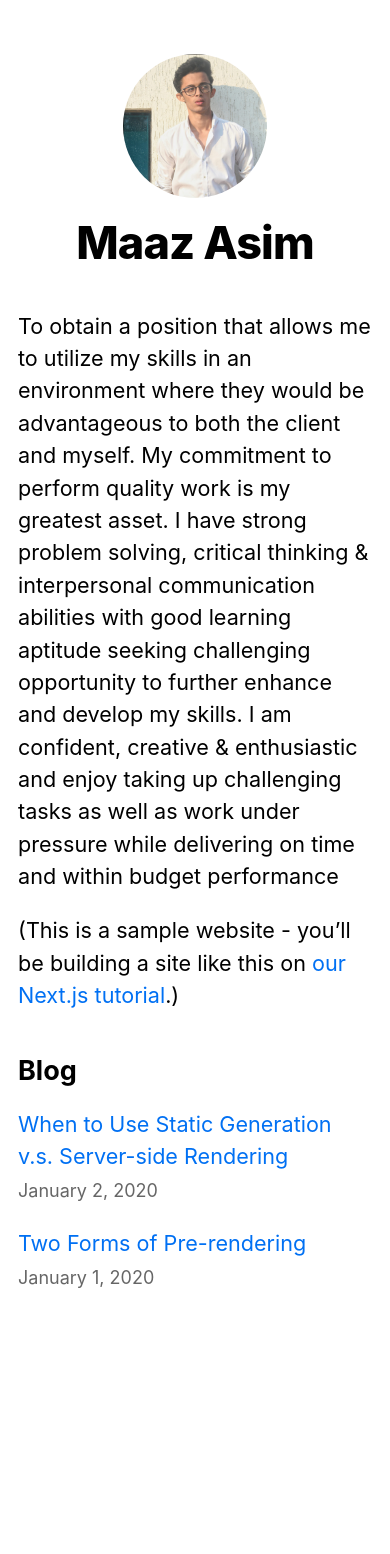
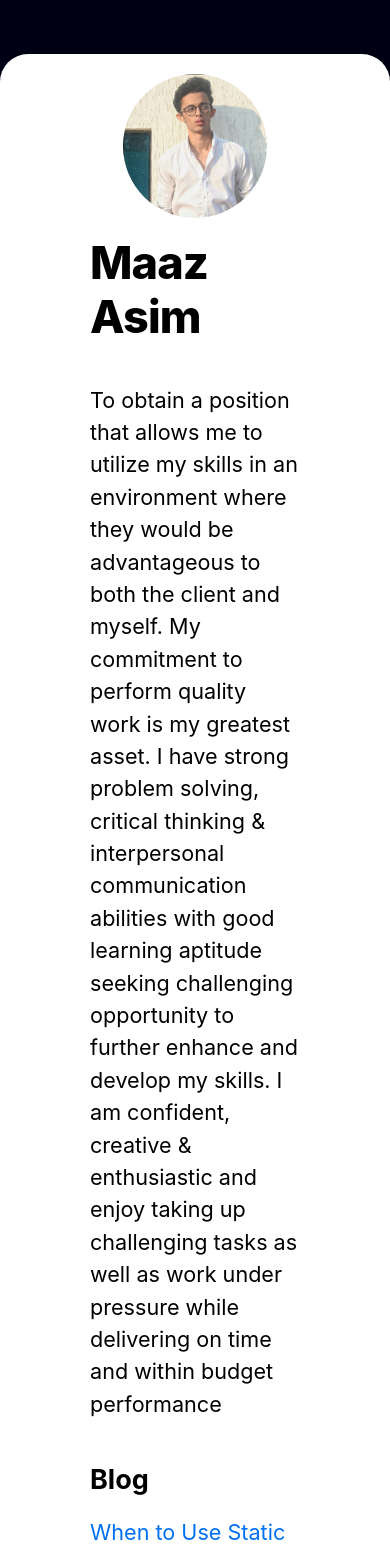
Before and after one commit to Maazasim1/NextBlog, a Next.js app: page / in a window 390 px wide. Shown: the top 1554 px of the page. Before the commit the page ends 1400 px from the top, so only its background shows below. Built offline with nearby package versions, Linux system fonts and the light colour scheme.

Commit message:
Added Styling

```diff
--- a/components/layout.module.css
+++ b/components/layout.module.css
@@ -1,7 +1,9 @@
 .container {
-    max-width: 36rem;
-    padding: 0 1rem;
-    margin: 3rem auto 6rem;
+
+    padding: 20px 5rem;
+    margin: 3rem 15rem 6rem;
+    background-color: white;
+    border-radius: 28px;
   }
 
   .header {
@@ -13,3 +15,14 @@
   .backToHome {
     margin: 3rem 0 0;
   }
+
+  @media only screen and (max-width: 600px) {
+    .container {
+        max-width: 36rem;
+        padding: 20px 5rem;
+        margin: 3rem auto 6rem;
+        background-color: white;
+        border-radius: 28px;
+      }
+
+  }
--- a/pages/index.js
+++ b/pages/index.js
@@ -30,10 +30,7 @@ seeking challenging opportunity to further enhance and develop my
 skills. I am confident, creative & enthusiastic and enjoy taking
 up challenging tasks as well as work under pressure while delivering
 on time and within budget performance</p>
-        <p>
-          (This is a sample website - you’ll be building a site like this on{' '}
-          <a href="https://nextjs.org/learn">our Next.js tutorial</a>.)
-        </p>
+
       </section>
       <section className={`${utilStyles.headingMd} ${utilStyles.padding1px}`}>
         <h2 className={utilStyles.headingLg}>Blog</h2>
--- a/styles/global.css
+++ b/styles/global.css
@@ -6,6 +6,9 @@ body {
     Cantarell, Fira Sans, Droid Sans, Helvetica Neue, sans-serif;
   line-height: 1.6;
   font-size: 18px;
+  background-color: rgb(0, 0, 20);
+  color:black;
+
 }
 
 * {
```
Also changed, not shown: 1 other file (tests, documents, lock files or other folders).
